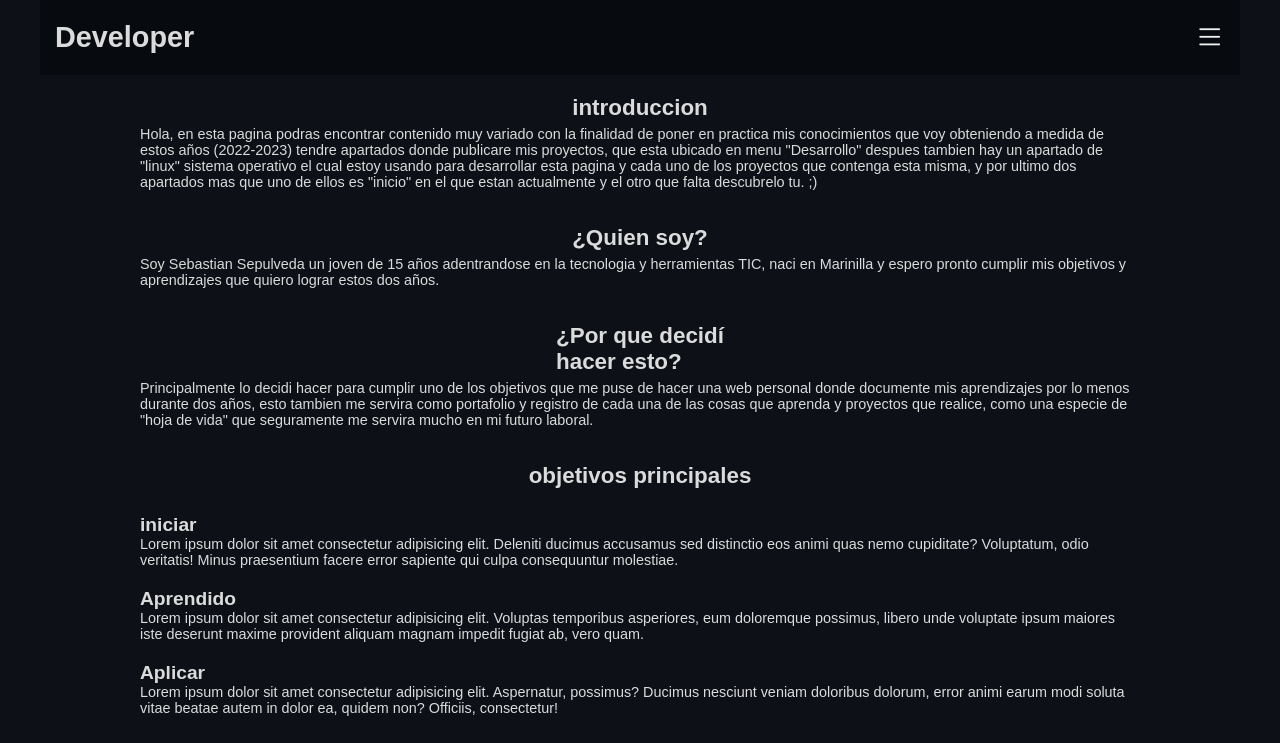
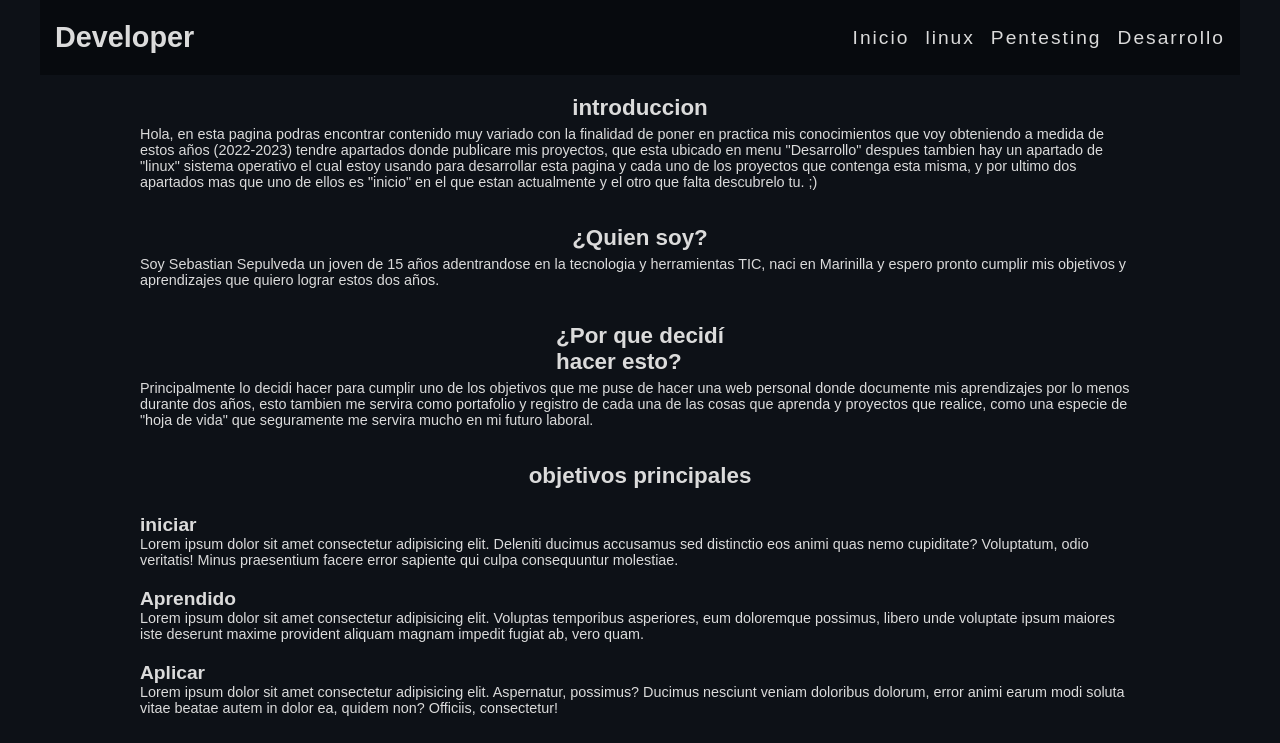
Before and after one commit to sebassg/MI-WEB-2.0, a plain HTML site: page index.html in a window 1280 px wide. Shown: the top 743 px of the page. Drawn offline with nearby package versions, Linux system fonts and the light colour scheme.

Commit message:
menu responsi con pc

```diff
--- a/style.css
+++ b/style.css
@@ -143,7 +143,7 @@ section h2 {
     padding-top: 20px;
 }
 
-@media (min-width:520px) {
+@media (min-width:620px) {
 
     h1 { font-size: 1.8em;}
     h2 { font-size: 1.4em;}
@@ -151,15 +151,34 @@ section h2 {
     p { font-size: .9em;}
 
 
-    header {
-        position: sticky;
-        top: 0;
-        width: 100%;
+    .nav{
+        --state-Menu: translate(100%);
+        --state-close: scale(0);
+        --state-menu:scale(0);
+    }
+
+
+    .nav:target{
+        --state-close: scale(0);
+    }
+
+    .navLinks {
+        padding: 0;
+
+        background-color: unset;
+        position: unset;
+
+
+        display: grid;
+        align-content: center;
+        gap: 1em;
+        grid-auto-flow: column;
+
+
+        transform: unset;
+
+        grid-column: -2/-1;
+        grid-row: 1/2;
 
     }
-
-    header .container .menu {
-        visibility: hidden;
-    }
-
 }
```
